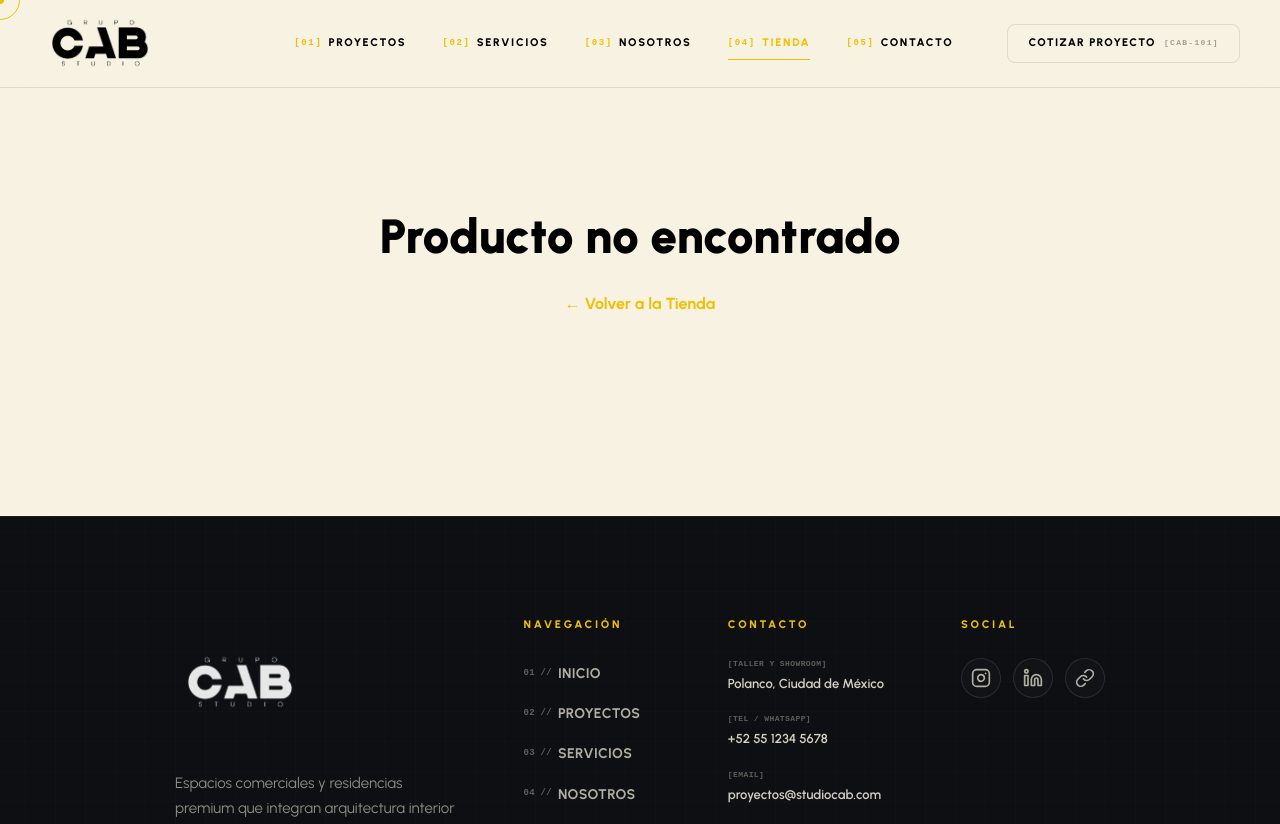
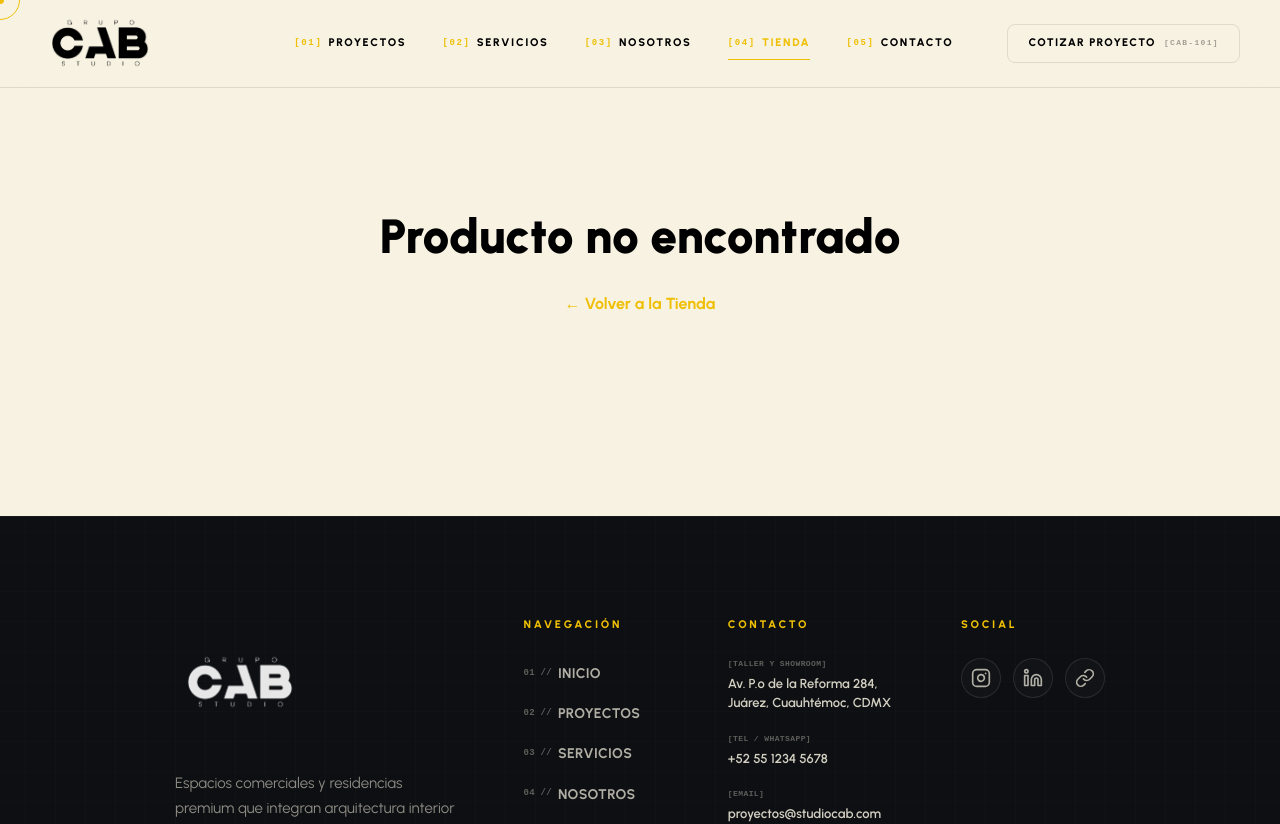
Before and after one commit to LucaFront-End/studio-cab-2, a React (Vite) app: page /tienda/1 in a window 1280 px wide. Shown: the top 824 px of the page. Built offline with nearby package versions, Linux system fonts and the light colour scheme; a web font is replaced by a local one.

Commit message:
feat: update showroom and workshop address to Reforma 284, Juarez, Cuauhtemoc

```diff
--- a/src/components/Footer.jsx
+++ b/src/components/Footer.jsx
@@ -44,7 +44,7 @@ export default function Footer() {
             <ul className="footer-contact-list">
               <li className="contact-item">
                 <span className="contact-label">[TALLER Y SHOWROOM]</span>
-                <span className="contact-val">Polanco, Ciudad de México</span>
+                <span className="contact-val">Av. P.º de la Reforma 284, Juárez, Cuauhtémoc, CDMX</span>
               </li>
               <li className="contact-item">
                 <span className="contact-label">[TEL / WHATSAPP]</span>
--- a/src/pages/ContactPage.jsx
+++ b/src/pages/ContactPage.jsx
@@ -394,7 +394,7 @@ export default function ContactPage() {
         <div className={`cp-map-grid ${mapVis ? 'in-view' : ''}`}>
           <div className="cp-map-wrapper">
             <iframe
-              src="https://www.google.com/maps/embed?pb=!1m18!1m12!1m3!1d3762.6614938918826!2d-99.19564!3d19.4331!2m3!1f0!2f0!3f0!3m2!1i1024!2i768!4f13.1!3m3!1m2!1s0x85d1fff0f79c4f2b%3A0x74e6c7ad4c4a1a!2sPolanco%2C%20Ciudad%20de%20M%C3%A9xico!5e0!3m2!1ses!2smx!4v1700000000000!5m2!1ses!2smx"
+              src="https://maps.google.com/maps?q=Av.+P.%C2%BA+de+la+Reforma+284,+Ju%C3%A1rez,+Cuauht%C3%A9moc,+06600+Ciudad+de+M%C3%A9xico,+CDMX&t=&z=16&ie=UTF8&iwloc=&output=embed"
               width="100%" height="100%" style={{border:0,filter:'saturate(0.5) contrast(1.1)'}} allowFullScreen="" loading="lazy"
               title="Studio CAB Location"
             />
@@ -404,7 +404,7 @@ export default function ContactPage() {
             <div className="cp-info-items">
               <div className="cp-info-item">
                 <span className="cp-info-label">[SHOWROOM & TALLER]</span>
-                <span className="cp-info-value">Polanco, Ciudad de México</span>
+                <span className="cp-info-value">Av. P.º de la Reforma 284, Juárez, Cuauhtémoc, 06600 Ciudad de México, CDMX</span>
               </div>
               <div className="cp-info-item">
                 <span className="cp-info-label">[HORARIO]</span>
```
